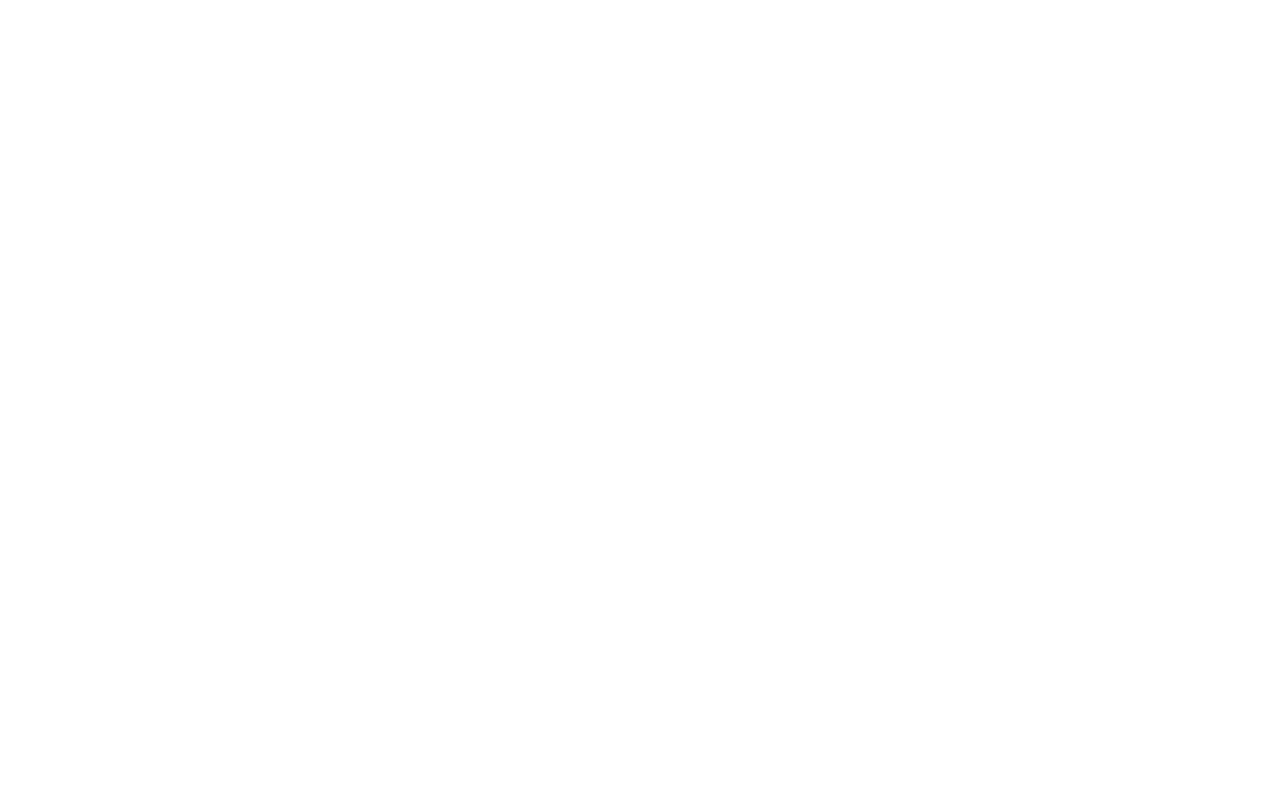
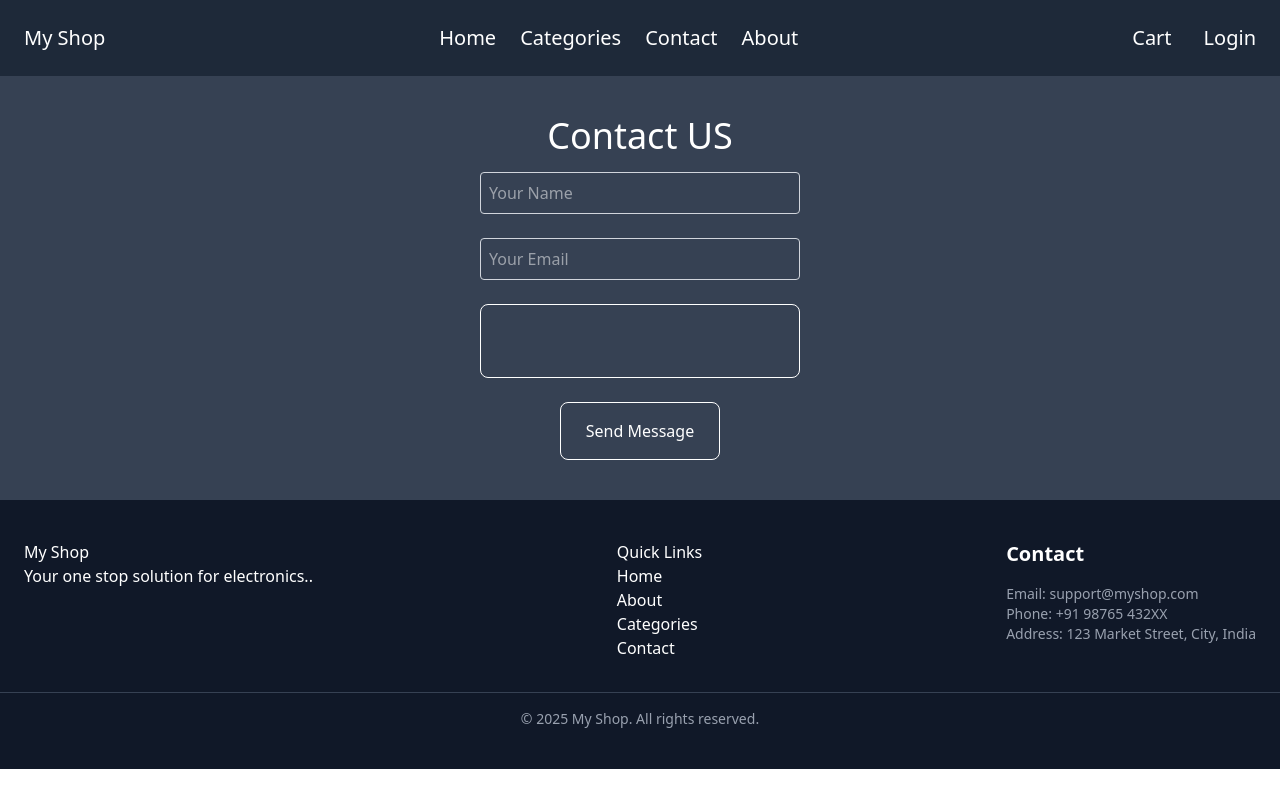
Before and after one commit to arnit10/E-Commerce, a React (Vite) app in the folder E-commerce/: page /contact in a window 1280 px wide. Before the commit this address had no page. Built offline with nearby package versions, Linux system fonts and the light colour scheme.

Commit message:
added basic contact page and maded some changes

```diff
--- a/E-commerce/src/App.jsx
+++ b/E-commerce/src/App.jsx
@@ -8,6 +8,7 @@
 import Footer from './Components/Footer';
 import About from './pages/About';
 import Layout from './layouts/Layout';
+import Contact from './pages/Contact';
 
 
 
@@ -18,12 +19,12 @@
         <Route path='/' element={<Layout/>} >
           <Route index element={<HomePage />} />
           <Route path="/login" element={<LoginPage />} />
-
           <Route path="/signup" element={<SignupPage />} />
           <Route path = "/profile/:username" element={<Profile/>}/>
           <Route path ="/navbar" element={<Navbar/>} />
           <Route path ="/footer" element={<Footer/>} />
           <Route path ="/about" element={<About/>} />
+          <Route path='/contact' element={<Contact/>}/>
         </Route>
       </Routes>
     </BrowserRouter>
--- a/E-commerce/src/Components/Navbar.jsx
+++ b/E-commerce/src/Components/Navbar.jsx
@@ -29,8 +29,8 @@
             {/* Desktop Menu */}
             <div className='hidden md:flex space-x-6  '>
                 <NavLink className={'hover:text-blue-500'} to={'/'} >Home</NavLink>
-                <NavLink className={'hover:text-blue-500'} to={'/home'}>Categories</NavLink>
-                <NavLink className={'hover:text-blue-500'} to={'/home'}>Contact</NavLink>
+                <NavLink className={'hover:text-blue-500'} to={'#'}>Categories</NavLink>
+                <NavLink className={'hover:text-blue-500'} to={'/contact'}>Contact</NavLink>
                 <NavLink className={'hover:text-blue-500'} to={'/about'}>About</NavLink>
 
             </div>
@@ -48,10 +48,10 @@
         </div>
         {/* Mobile menu */}
         <div className={`md:hidden ${isOpen ? 'flex flex-col':'hidden'} bg-gray-700 py-4 items-center text-2xl`} ref={menuRef}>
-            <NavLink className={'hover:text-blue-500'} to={'/home'} >Home</NavLink>
-            <NavLink className={'hover:text-blue-500'} to={'/home'}>Categories</NavLink>
-            <NavLink className={'hover:text-blue-500'} to={'/home'}>Contact</NavLink>
-            <NavLink className={'hover:text-blue-500'} to={'/home'}>About</NavLink>
+            <NavLink className={'hover:text-blue-500'} to={'#'} >Home</NavLink>
+            <NavLink className={'hover:text-blue-500'} to={'#'}>Categories</NavLink>
+            <NavLink className={'hover:text-blue-500'} to={'/contact'}>Contact</NavLink>
+            <NavLink className={'hover:text-blue-500'} to={'/about'}>About</NavLink>
             <NavLink className={'hover:text-blue-500'}>Cart</NavLink>
             <NavLink className={'hover:text-blue-500'} to={'/login'}>Login</NavLink>
         </div>
--- a/E-commerce/src/Components/index.js
+++ b/E-commerce/src/Components/index.js
@@ -1,4 +1,6 @@
 import Navbar from "./Navbar";
 import Footer from "./Footer";
+import Profile from "./Profile";
+import ProductCard from "./ProductCard/"
 
-export {Navbar , Footer}
+export {Navbar , Footer , Profile , ProductCard}
--- /dev/null
+++ b/E-commerce/src/pages/Contact.jsx
@@ -0,0 +1,60 @@
+import React,{useState} from 'react'
+
+const Contact = () => {
+    const [formData , setFormData] = useState({
+        name:'',
+        email:'',
+        message:''
+    })
+
+    const handleChange = (e) =>{
+        setFormData({...formData , [e.target.name]:e.target.value})
+    }
+
+    const handleSubmit = (e) =>{
+        e.preventDefault();
+        alert('Form Submitted..')
+        setFormData({name:'', email:'' , message: '' }) // will reset form
+    }
+  return (
+    <div className='bg-gray-700 text-white flex flex-col gap-4 p-10 items-center justify-center '>
+        <h2 className='text-center text-4xl'>Contact US</h2>
+        <form
+        onSubmit={handleSubmit}
+        className='flex flex-col gap-6 items-center'
+        >
+           <input
+           className="w-80 p-2 border border-gray-300 rounded focus:outline-none focus:ring-2 focus:ring-blue-400"
+           type='text'
+           name='name'
+           placeholder='Your Name'
+           value={formData.name}
+           onChange={handleChange}
+           required
+           />
+           <input
+           className="w-80 p-2 border border-gray-300 rounded focus:outline-none focus:ring-2 focus:ring-blue-400"
+           type="email"
+           name='email'
+           placeholder='Your Email'
+           value={formData.email}
+           onChange={handleChange}
+           required
+           />
+           <textarea
+           className="w-80 p-3 border rounded-lg focus:outline-none focus:ring-2 focus:ring-blue-400 resize-none"
+           name="message"
+           id="message"
+           value={formData.message}
+           onChange={handleChange}
+           required
+           />
+           <button
+           className='border rounded-lg w-40 p-4 hover:bg-gray-400'
+           type='submit'>Send Message</button>
+        </form>
+    </div>
+  )
+}
+
+export default Contact
```
